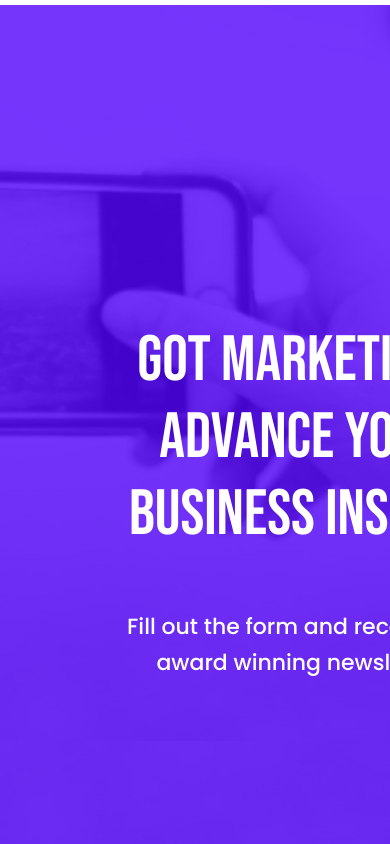
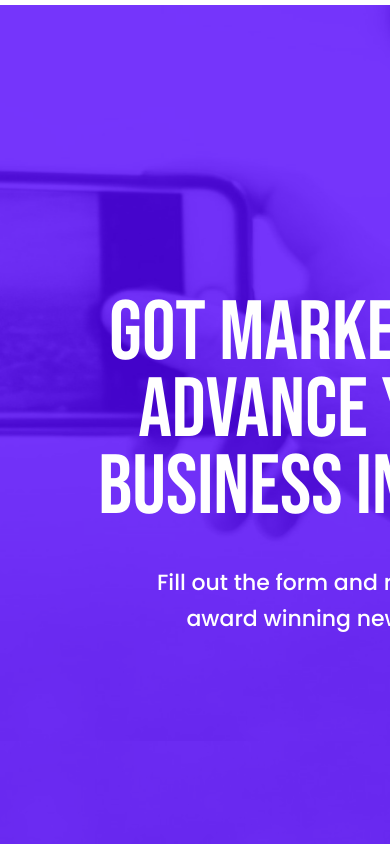
Before and after one commit to Albinpirela/landing-page, a website: page index.html in a window 390 px wide. Shown: the top 844 px of the page. Drawn offline with Linux system fonts and the light colour scheme.

Commit message:
fix styles  of the responsive

```diff
--- a/styles.css
+++ b/styles.css
@@ -363,24 +363,24 @@ body {
 
   .responsive__phone-header {
     position: absolute;
-    width: 425px;
+    width: 100%;
     height: 212px;
     left: 22px;
     top: 84px;
     font-family: 'Bebas Neue', 'Courier New', Courier, monospace;
     font-style: normal;
     font-weight: 400;
-    font-size: 64px;
+    font-size: 84px;
     line-height: 77px;
     text-align: center;
     color: #fff;
   }
 
-  .responsive__phone-box-paragraph {
+  .responsive__phone-paragraph {
     position: absolute;
     width: 424px;
     height: 61px;
-    left: 22px;
+    left: 102px;
     top: 402px;
     font-family: 'Poppins', 'Courier New', Courier, monospace;
     font-style: normal;
@@ -399,12 +399,12 @@ body {
   }
 
   .responsive__phone-flex-box {
-    position: absolute;
+    position: relative;
     box-sizing: border-box;
-    width: 65%;
+    width: 90%;
     height: 339px;
-    top: 180px;
-    left: 70px;
+    bottom: 600px;
+    left: 20px;
     text-align: center;
     color: #fff;
   }
```
